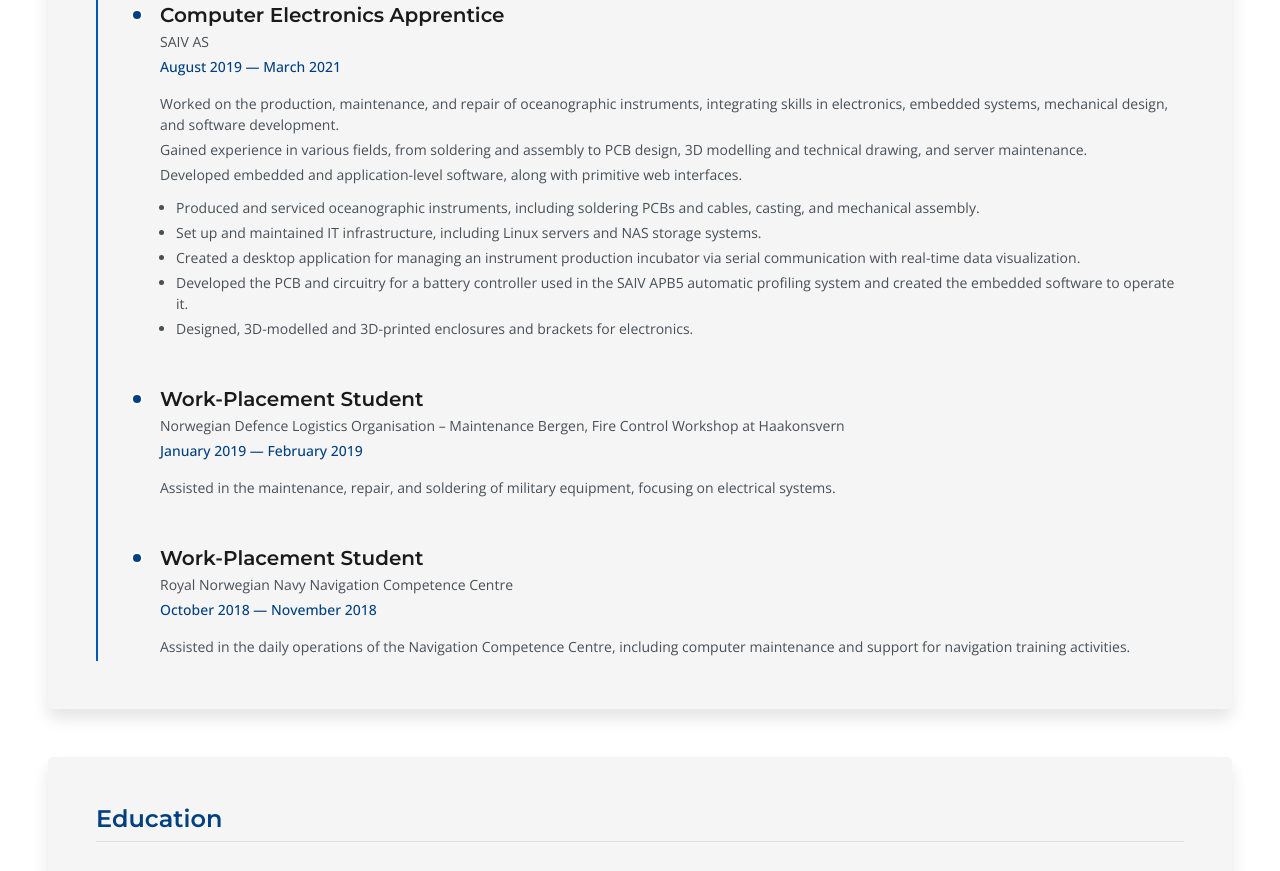
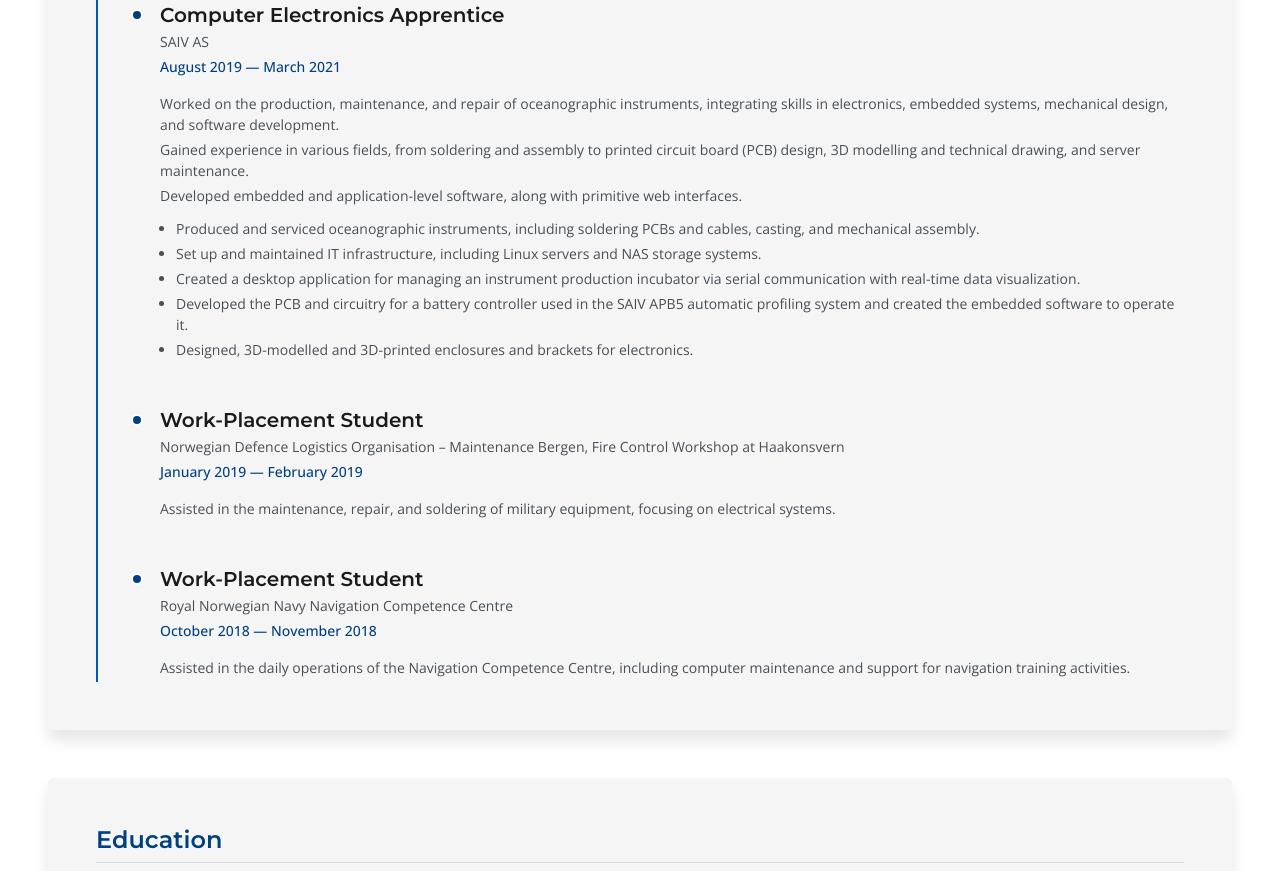
Before and after one commit to borrelunde/portfolio, a website built with Vite: page index.html in a window 1280 px wide. Shown: the part 4312-5183 px from the top of the page. Built offline with nearby package versions, Linux system fonts and the light colour scheme.

Commit message:
fix(experience): clarify PCB design description
- Replace "PCB" with "printed circuit board (PCB)" for better clarity and consistency

```diff
--- a/index.html
+++ b/index.html
@@ -368,8 +368,8 @@
                                 <p>Worked on the production, maintenance, and repair of oceanographic instruments,
                                     integrating skills in electronics, embedded systems, mechanical design, and software
                                     development.</p>
-                                <p>Gained experience in various fields, from soldering and assembly to PCB
-                                    design, 3D modelling and technical drawing, and server maintenance.</p>
+                                <p>Gained experience in various fields, from soldering and assembly to printed circuit
+                                    board (PCB) design, 3D modelling and technical drawing, and server maintenance.</p>
                                 <p>Developed embedded and application-level software, along with primitive web
                                     interfaces.</p>
                                 <ul class="resume__item-highlights">
```
